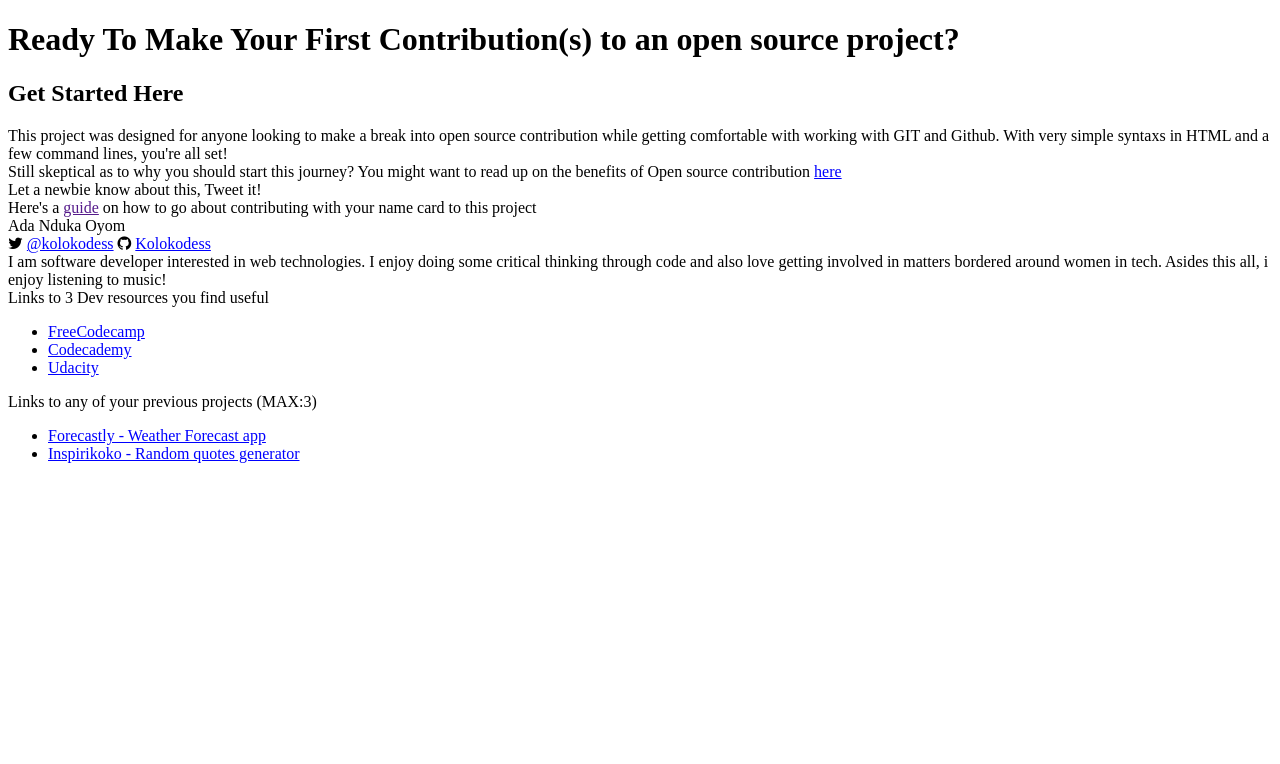
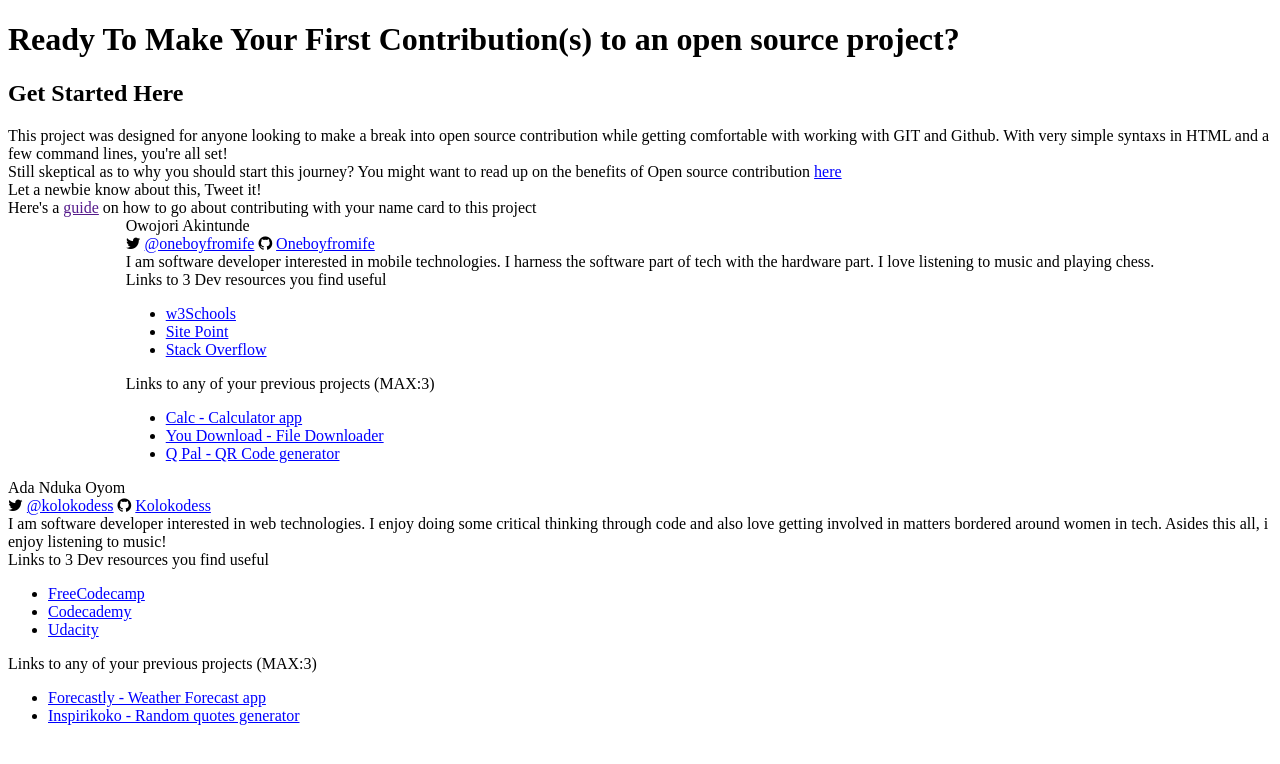
Before and after one commit to Kolokodess/YourFirstContribution, a plain HTML site: page index.html in a window 1280 px wide. Drawn offline with Linux system fonts and the light colour scheme.

Commit message:
Added my profilr info

```diff
--- a/index.html
+++ b/index.html
@@ -30,6 +30,40 @@
 	<!-- Here's an example card to work with -->
 
 	<!-- START HERE: to copy out code from below to create your profile card-->
+
+	<!-- Akintunde's card Starts here -->
+
+	<div class="profile-card">
+		<p class="name"> Owojori Akintunde </p>
+		<p class="social-media">
+			<i class="fa fa-twitter"> <a href="https://www.twitter.com/oneboyfromife"> @oneboyfromife </a></i>
+			<i class="fa fa-github"> <a href="https://github.com/oneboyfromife"> Oneboyfromife </a></i>
+		</p>
+		<p class="Introduction"> I am software developer interested in mobile technologies. I harness the software part of tech with the hardware part. I love listening to music and playing chess. </p>
+
+		<div class="resource-links">
+
+			<p> Links to 3 Dev resources you find useful </p>
+			<ul>
+				<li><a href="https://www.w3schools.com/"> w3Schools </a></li>
+				<li><a href="https://www.sitepoint.com/"> Site Point </a></li>
+				<li><a href="https://stackoverflow.com/"> Stack Overflow </a></li>
+			</ul>
+		</div>
+
+	<!-- Comment out the code below if you do not have any personal project you wish too show off -->
+
+		<div class="project-links">
+			<p> Links to any of your previous projects (MAX:3) </p>
+			<ul>
+				<li><a href="https://yourtruecalculator.netlify.app/"> Calc - Calculator app</a></li>
+				<li><a href="https://filedownloader.netlify.app/"> You Download - File Downloader</a></li>
+				<li><a href="https://theqrcodegenerator.netlify.app/">Q Pal - QR Code generator</a></li>
+			</ul>
+		</div>
+	</div>
+
+	<!-- Author's card ends here -->
 
 	 <!-- Author's card Starts here -->
 
```
